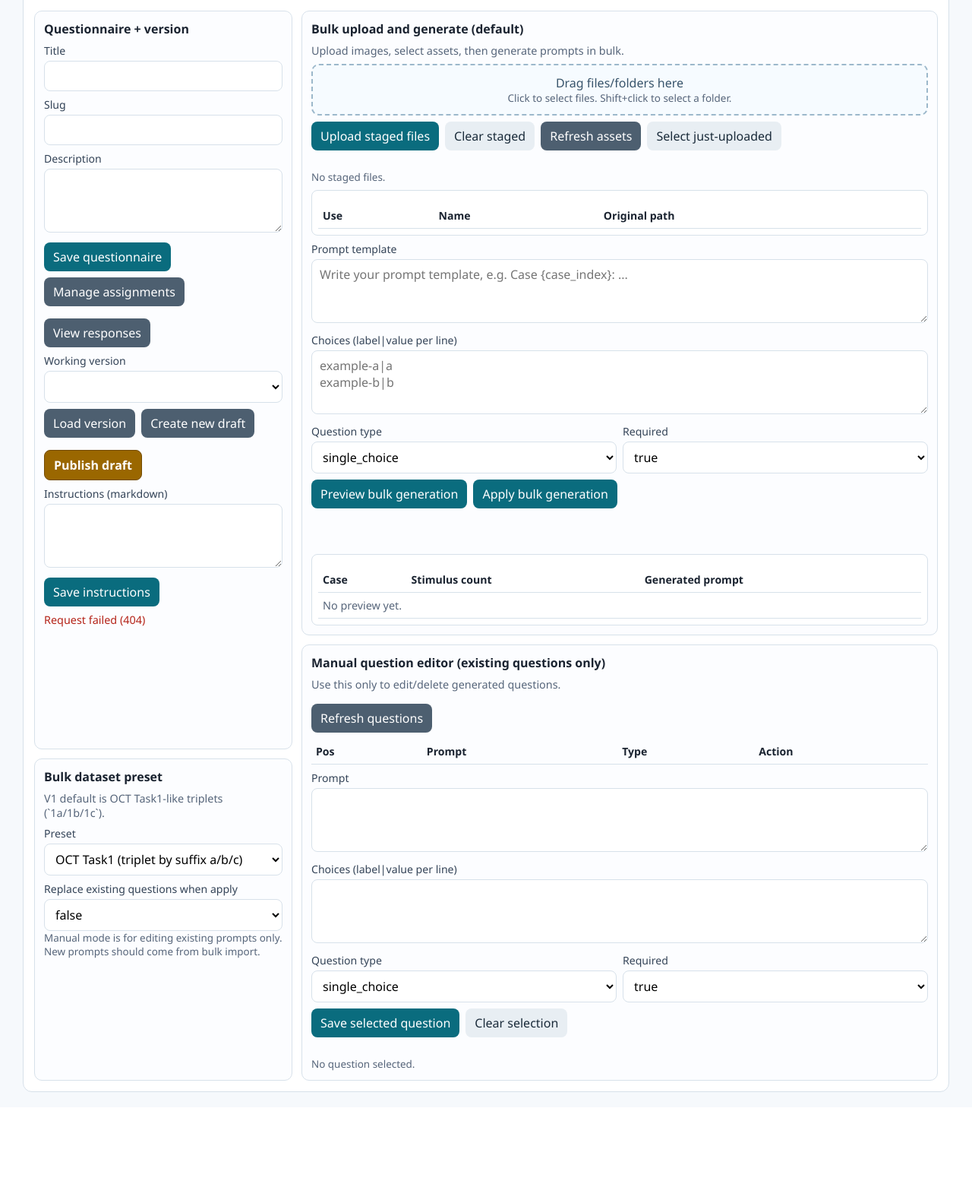
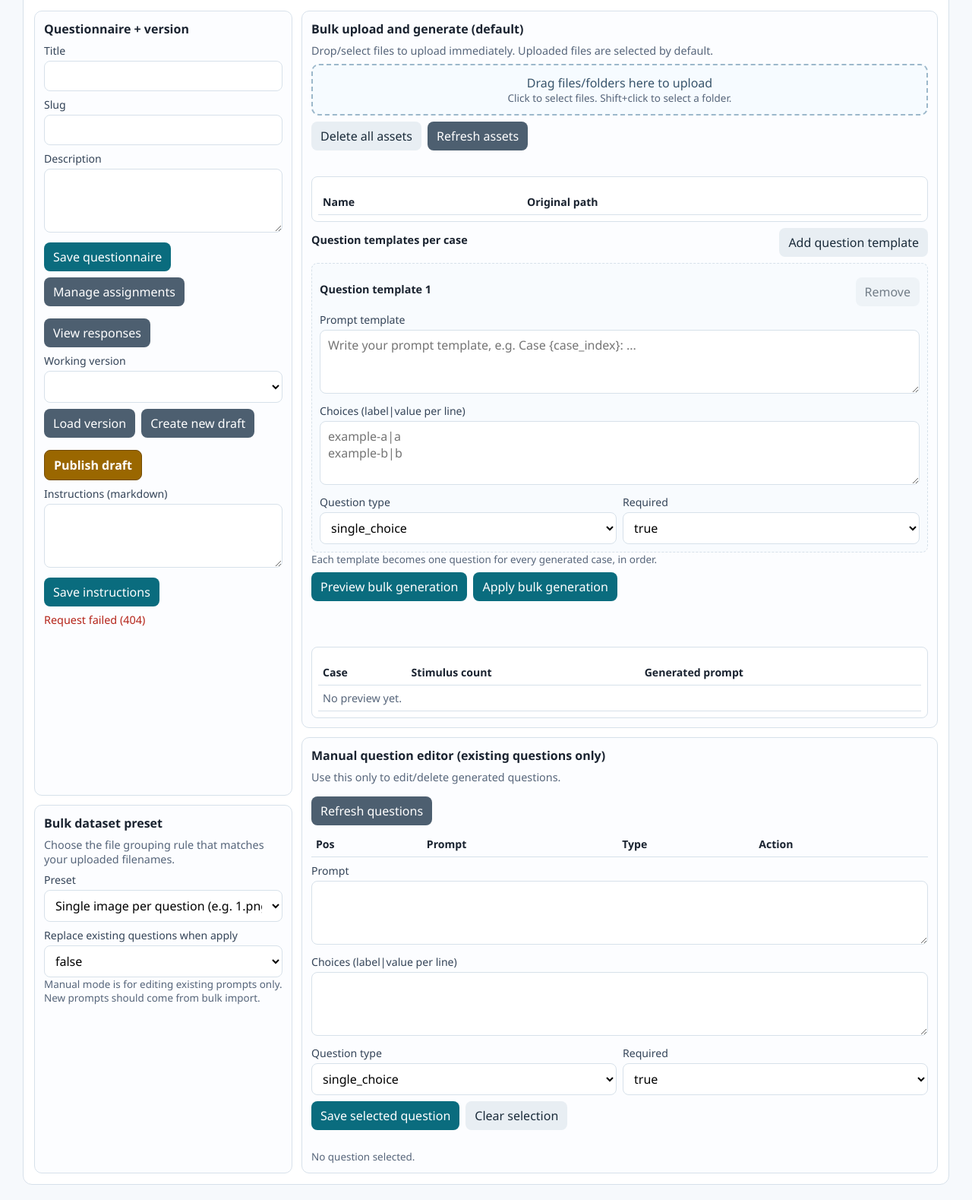
Before and after one commit to berenslab/medirater, a FastAPI app: template templates/questionnaire_design.html in a window 1280 px wide. Shown: the part 104-1683 px from the top of the page at 76% size. Before the commit the page ends 1541 px from the top, so only its background shows below. Run offline with FastAPI, Linux system fonts and the light colour scheme; the template is opened without the code that fills it: most values are stand-ins (such as "Sample title", 1, 10 or a date in 2020); lists and menus that the app fills with data are empty; parts of the project's set-up code (start-up, migrations or seed data) failed here and were passed over; some libraries are stand-ins or nearby versions.

Commit message:
refactor: case per page

```diff
--- a/templates/questionnaire_design.html
+++ b/templates/questionnaire_design.html
@@ -169,6 +169,20 @@
     }
 
     .small { font-size: 0.84rem; color: var(--muted); }
+    .bulk-template-card {
+      margin-top: 8px;
+      padding: 10px;
+      border: 1px dashed var(--border);
+      border-radius: 8px;
+      background: #f8fbfe;
+    }
+    .bulk-template-header {
+      display: flex;
+      justify-content: space-between;
+      align-items: center;
+      gap: 8px;
+      margin-bottom: 6px;
+    }
 
     @media (max-width: 980px) {
       .layout { grid-template-columns: 1fr; }
@@ -228,11 +242,14 @@
 
         <article class="card">
           <h2>Bulk dataset preset</h2>
-          <p class="muted">V1 default is OCT Task1-like triplets (`1a/1b/1c`).</p>
+          <p class="muted">Choose the file grouping rule that matches your uploaded filenames.</p>
 
           <label for="dataset-preset">Preset</label>
           <select id="dataset-preset">
-            <option value="oct_task1_triplet">OCT Task1 (triplet by suffix a/b/c)</option>
+            <option value="single_per_file">Single image per question (e.g. 1.png, 2.png)</option>
+            <option value="triplet_by_suffix">Triplet by suffix (e.g. 1a/1b/1c)</option>
+            <option value="paired_by_filename">Paired by folder+filename</option>
+            <option value="case_with_patches">Case with patches (img/patch folders)</option>
           </select>
 
           <label for="replace-existing">Replace existing questions when apply</label>
@@ -248,10 +265,10 @@
       <section class="stack">
         <article class="card">
           <h2>Bulk upload and generate (default)</h2>
-          <p class="muted">Upload images, select assets, then generate prompts in bulk.</p>
+          <p class="muted">Drop/select files to upload immediately. Uploaded files are selected by default.</p>
 
           <div id="dropzone" class="dropzone">
-            Drag files/folders here
+            Drag files/folders here to upload
             <div class="small">Click to select files. Shift+click to select a folder.</div>
           </div>
 
@@ -259,19 +276,15 @@
           <input id="picker-folder" type="file" webkitdirectory directory multiple style="display:none;" />
 
           <div class="row">
-            <button id="upload-btn">Upload staged files</button>
-            <button id="clear-staged-btn" class="ghost">Clear staged</button>
+            <button id="delete-assets-btn" class="ghost">Delete all assets</button>
             <button id="refresh-assets-btn" class="secondary">Refresh assets</button>
-            <button id="select-uploaded-btn" class="ghost">Select just-uploaded</button>
           </div>
           <div id="upload-status" class="status"></div>
-          <div id="staged-info" class="small"></div>
 
           <div class="scroll" style="margin-top:8px;">
             <table>
               <thead>
                 <tr>
-                  <th>Use</th>
                   <th>Name</th>
                   <th>Original path</th>
                 </tr>
@@ -280,30 +293,12 @@
             </table>
           </div>
 
-          <label for="bulk-prompt">Prompt template</label>
-          <textarea id="bulk-prompt" placeholder="Write your prompt template, e.g. Case {case_index}: ..."></textarea>
-
-          <label for="bulk-choices">Choices (label|value per line)</label>
-          <textarea id="bulk-choices" placeholder="example-a|a&#10;example-b|b"></textarea>
-
-          <div class="grid-2">
-            <div>
-              <label for="bulk-type">Question type</label>
-              <select id="bulk-type">
-                <option value="single_choice">single_choice</option>
-                <option value="multi_choice">multi_choice</option>
-                <option value="short_text">short_text</option>
-                <option value="long_text">long_text</option>
-              </select>
-            </div>
-            <div>
-              <label for="bulk-required">Required</label>
-              <select id="bulk-required">
-                <option value="true">true</option>
-                <option value="false">false</option>
-              </select>
-            </div>
+          <div class="row" style="justify-content:space-between;">
+            <strong style="font-size:0.9rem;">Question templates per case</strong>
+            <button id="add-bulk-template-btn" class="ghost" type="button">Add question template</button>
           </div>
+          <div id="bulk-template-list"></div>
+          <div class="small">Each template becomes one question for every generated case, in order.</div>
 
           <div class="row">
             <button id="preview-btn">Preview bulk generation</button>
@@ -389,12 +384,11 @@
       questionnaire: null,
       selectedVersionId: null,
       versionDetail: null,
-      stagedFiles: [],
       assets: [],
-      selectedAssetIds: new Set(),
-      latestUploadedIds: [],
       previewCases: [],
       selectedQuestionId: null,
+      isUploadingAssets: false,
+      bulkTemplateCounter: 0,
     };
 
     function setStatus(id, message, mode = "ok") {
@@ -432,6 +426,70 @@
 
     function choicesToText(choices) {
       return (choices || []).map((item) => `${item.label}|${item.value}`).join("\n");
+    }
+
+    function listBulkTemplateCards() {
+      return Array.from(document.querySelectorAll("[data-bulk-template-id]"));
+    }
+
+    function syncBulkTemplateRemoveButtons() {
+      const cards = listBulkTemplateCards();
+      const disableRemove = cards.length <= 1;
+      for (const button of document.querySelectorAll("[data-remove-bulk-template-id]")) {
+        button.disabled = disableRemove;
+      }
+    }
+
+    function addBulkTemplate(initial = {}) {
+      state.bulkTemplateCounter += 1;
+      const templateId = String(state.bulkTemplateCounter);
+      const promptTemplate = initial.prompt_template || "";
+      const choicesText = choicesToText(initial.choices || []);
+      const questionType = initial.question_type || "single_choice";
+      const required = initial.is_required === false ? "false" : "true";
+
+      const card = document.createElement("section");
+      card.className = "bulk-template-card";
+      card.setAttribute("data-bulk-template-id", templateId);
+      card.innerHTML = `
+        <div class="bulk-template-header">
+          <strong style="font-size:0.9rem;">Question template ${templateId}</strong>
+          <button type="button" class="ghost" data-remove-bulk-template-id="${templateId}">Remove</button>
+        </div>
+
+        <label>Prompt template</label>
+        <textarea data-field="prompt" placeholder="Write your prompt template, e.g. Case {case_index}: ...">${promptTemplate}</textarea>
+
+        <label>Choices (label|value per line)</label>
+        <textarea data-field="choices" placeholder="example-a|a&#10;example-b|b">${choicesText}</textarea>
+
+        <div class="grid-2">
+          <div>
+            <label>Question type</label>
+            <select data-field="type">
+              <option value="single_choice" ${questionType === "single_choice" ? "selected" : ""}>single_choice</option>
+              <option value="multi_choice" ${questionType === "multi_choice" ? "selected" : ""}>multi_choice</option>
+              <option value="short_text" ${questionType === "short_text" ? "selected" : ""}>short_text</option>
+              <option value="long_text" ${questionType === "long_text" ? "selected" : ""}>long_text</option>
+            </select>
+          </div>
+          <div>
+            <label>Required</label>
+            <select data-field="required">
+              <option value="true" ${required === "true" ? "selected" : ""}>true</option>
+              <option value="false" ${required === "false" ? "selected" : ""}>false</option>
+            </select>
+          </div>
+        </div>
+      `;
+
+      document.getElementById("bulk-template-list").appendChild(card);
+      const removeBtn = card.querySelector("[data-remove-bulk-template-id]");
+      removeBtn.addEventListener("click", () => {
+        card.remove();
+        syncBulkTemplateRemoveButtons();
+      });
+      syncBulkTemplateRemoveButtons();
     }
 
     function selectedVersionMeta() {
@@ -551,44 +609,19 @@
       tbody.innerHTML = "";
       if (!state.assets.length) {
         const tr = document.createElement("tr");
-        tr.innerHTML = '<td colspan="3" class="muted">No assets uploaded.</td>';
+        tr.innerHTML = '<td colspan="2" class="muted">No assets uploaded.</td>';
         tbody.appendChild(tr);
         return;
       }
 
       for (const asset of state.assets) {
-        const checked = state.selectedAssetIds.has(asset.id) ? "checked" : "";
         const tr = document.createElement("tr");
         tr.innerHTML = `
-          <td><input type="checkbox" data-asset-id="${asset.id}" ${checked}></td>
           <td>${asset.file_name}</td>
           <td>${asset.original_path || "-"}</td>
         `;
         tbody.appendChild(tr);
       }
-
-      for (const cb of document.querySelectorAll("[data-asset-id]")) {
-        cb.addEventListener("change", (event) => {
-          const assetId = event.currentTarget.getAttribute("data-asset-id");
-          if (!assetId) return;
-          if (event.currentTarget.checked) {
-            state.selectedAssetIds.add(assetId);
-          } else {
-            state.selectedAssetIds.delete(assetId);
-          }
-        });
-      }
-    }
-
-    function renderStagedInfo() {
-      const el = document.getElementById("staged-info");
-      if (!state.stagedFiles.length) {
-        el.textContent = "No staged files.";
-        return;
-      }
-      const sample = state.stagedFiles.slice(0, 4).map((item) => item.relativePath).join(", ");
-      const suffix = state.stagedFiles.length > 4 ? ` (+${state.stagedFiles.length - 4} more)` : "";
-      el.textContent = `Staged ${state.stagedFiles.length} files: ${sample}${suffix}`;
     }
 
     function renderPreview() {
@@ -603,7 +636,12 @@
       }
 
       for (const item of state.previewCases) {
-        const prompt = item.questions && item.questions[0] ? item.questions[0].prompt_text : "-";
+        const prompts = (item.questions || []).map((question) => question.prompt_text);
+        const prompt = prompts.length === 0
+          ? "-"
+          : prompts.length === 1
+            ? prompts[0]
+            : `${prompts[0]} | ${prompts[1]}${prompts.length > 2 ? ` | +${prompts.length - 2} more` : ""}`;
         const tr = document.createElement("tr");
         tr.innerHTML = `
           <td>${item.case_key}</td>
@@ -645,23 +683,60 @@
     async function loadAssets() {
       const items = await requestJson(`/api/admin/assets?limit=500&questionnaire_id=${encodeURIComponent(QUESTIONNAIRE_ID)}`);
       state.assets = items || [];
-      const valid = new Set(state.assets.map((item) => item.id));
-      for (const id of Array.from(state.selectedAssetIds)) {
-        if (!valid.has(id)) state.selectedAssetIds.delete(id);
-      }
       renderAssets();
     }
 
-    function stageFiles(files) {
+    async function uploadFiles(files) {
+      if (state.isUploadingAssets) {
+        setStatus("upload-status", "Upload already in progress.", "warn");
+        return;
+      }
+
+      const selectedFiles = [];
       for (const file of files) {
         if (!file || !file.size) continue;
         const relativePath = file.webkitRelativePath && file.webkitRelativePath.trim()
           ? file.webkitRelativePath.trim().replaceAll("\\", "/")
           : file.name;
-        state.stagedFiles.push({ file, relativePath });
+        selectedFiles.push({ file, relativePath });
       }
-      renderStagedInfo();
-      setStatus("upload-status", `Staged ${state.stagedFiles.length} files.`, "ok");
+      if (!selectedFiles.length) {
+        setStatus("upload-status", "No files selected.", "err");
+        return;
+      }
+
+      state.isUploadingAssets = true;
+      try {
+        const form = new FormData();
+        form.append("questionnaire_id", QUESTIONNAIRE_ID);
+        for (const item of selectedFiles) {
+          form.append("files", item.file, item.relativePath || item.file.name);
+          form.append("paths", item.relativePath || item.file.name);
+        }
+
+        const response = await fetch("/api/admin/assets/upload", {
+          method: "POST",
+          credentials: "include",
+          body: form,
+        });
+
+        let payload = [];
+        try {
+          payload = await response.json();
+        } catch (_error) {
+          payload = [];
+        }
+        if (!response.ok) {
+          throw new Error(payload.detail || `Upload failed (${response.status})`);
+        }
+
+        setStatus("upload-status", `Uploaded ${payload.length} files.`, "ok");
+        await loadAssets();
+      } catch (error) {
+        setStatus("upload-status", error.message || String(error), "err");
+      } finally {
+        state.isUploadingAssets = false;
+      }
     }
 
     function setupDropzone() {
@@ -699,30 +774,48 @@
       dz.addEventListener("drop", (event) => {
         event.preventDefault();
         dz.classList.remove("dragover");
-        stageFiles(Array.from(event.dataTransfer?.files || []));
+        void uploadFiles(Array.from(event.dataTransfer?.files || []));
       });
 
       filesPicker.addEventListener("change", (event) => {
-        stageFiles(Array.from(event.currentTarget.files || []));
+        void uploadFiles(Array.from(event.currentTarget.files || []));
         event.currentTarget.value = "";
       });
       folderPicker.addEventListener("change", (event) => {
-        stageFiles(Array.from(event.currentTarget.files || []));
+        void uploadFiles(Array.from(event.currentTarget.files || []));
         event.currentTarget.value = "";
       });
     }
 
     function getRecipeConfigForPreset() {
       const preset = document.getElementById("dataset-preset").value;
-      if (preset === "oct_task1_triplet") {
+      if (preset === "single_per_file") {
+        return {
+          recipe_type: "single_per_file",
+          recipe_config: {},
+        };
+      }
+      if (preset === "triplet_by_suffix") {
         return {
           recipe_type: "triplet_by_suffix",
           recipe_config: { suffixes: ["a", "b", "c"], strict: true },
         };
       }
+      if (preset === "paired_by_filename") {
+        return {
+          recipe_type: "paired_by_filename",
+          recipe_config: { left_folder: "no_support", right_folder: "with_support", strict: true },
+        };
+      }
+      if (preset === "case_with_patches") {
+        return {
+          recipe_type: "case_with_patches",
+          recipe_config: { img_folder: "img", patch_folder: "patch", strict: true },
+        };
+      }
       return {
-        recipe_type: "triplet_by_suffix",
-        recipe_config: { suffixes: ["a", "b", "c"], strict: true },
+        recipe_type: "single_per_file",
+        recipe_config: {},
       };
     }
 
@@ -730,41 +823,48 @@
       if (!selectedVersionIsDraft()) {
         throw new Error("Only draft versions are editable.");
       }
-      const assetIds = Array.from(state.selectedAssetIds);
+      const assetIds = state.assets.map((item) => item.id);
       if (!assetIds.length) {
-        throw new Error("Select at least one uploaded asset.");
+        throw new Error("Upload at least one asset first.");
       }
 
-      const promptTemplate = document.getElementById("bulk-prompt").value.trim();
-      if (!promptTemplate) {
-        throw new Error("Prompt template is required.");
+      const templateCards = listBulkTemplateCards();
+      if (!templateCards.length) {
+        throw new Error("Add at least one question template.");
       }
 
-      const questionType = document.getElementById("bulk-type").value;
-      const isRequired = document.getElementById("bulk-required").value === "true";
-      const parsedChoices = parseChoices(document.getElementById("bulk-choices").value);
+      const questionTemplates = templateCards.map((card, index) => {
+        const promptTemplate = card.querySelector("[data-field='prompt']")?.value.trim() || "";
+        if (!promptTemplate) {
+          throw new Error(`Prompt template is required for question template ${index + 1}.`);
+        }
 
-      if ((questionType === "single_choice" || questionType === "multi_choice") && parsedChoices.length === 0) {
-        throw new Error("Choice-based prompt requires choices.");
-      }
-      if ((questionType === "short_text" || questionType === "long_text") && parsedChoices.length > 0) {
-        throw new Error("Text prompt cannot include choices.");
-      }
+        const questionType = card.querySelector("[data-field='type']")?.value || "single_choice";
+        const isRequired = (card.querySelector("[data-field='required']")?.value || "true") === "true";
+        const parsedChoices = parseChoices(card.querySelector("[data-field='choices']")?.value || "");
+
+        if ((questionType === "single_choice" || questionType === "multi_choice") && parsedChoices.length === 0) {
+          throw new Error(`Choice-based template ${index + 1} requires choices.`);
+        }
+        if ((questionType === "short_text" || questionType === "long_text") && parsedChoices.length > 0) {
+          throw new Error(`Text template ${index + 1} cannot include choices.`);
+        }
+
+        return {
+          prompt_template: promptTemplate,
+          question_type: questionType,
+          is_required: isRequired,
+          choices: parsedChoices,
+          config: {},
+        };
+      });
 
       const recipe = getRecipeConfigForPreset();
       return {
         recipe_type: recipe.recipe_type,
         asset_ids: assetIds,
         recipe_config: recipe.recipe_config,
-        question_templates: [
-          {
-            prompt_template: promptTemplate,
-            question_type: questionType,
-            is_required: isRequired,
-            choices: parsedChoices,
-            config: {},
-          },
-        ],
+        question_templates: questionTemplates,
       };
     }
 
@@ -777,7 +877,9 @@
         setStatus("version-status", error.message || String(error), "err");
       }
 
-      renderStagedInfo();
+      if (!listBulkTemplateCards().length) {
+        addBulkTemplate();
+      }
       renderPreview();
       setupDropzone();
     }
@@ -793,6 +895,10 @@
       } catch (error) {
         setStatus("version-status", error.message || String(error), "err");
       }
+    });
+
+    document.getElementById("add-bulk-template-btn").addEventListener("click", () => {
+      addBulkTemplate();
     });
 
     document.getElementById("save-q-btn").addEventListener("click", async () => {
@@ -872,53 +978,6 @@
       window.location.assign(`/questionnaires/${QUESTIONNAIRE_ID}/responses`);
     });
 
-    document.getElementById("clear-staged-btn").addEventListener("click", () => {
-      state.stagedFiles = [];
-      renderStagedInfo();
-      setStatus("upload-status", "Cleared staged files.", "ok");
-    });
-
-    document.getElementById("upload-btn").addEventListener("click", async () => {
-      try {
-        if (!state.stagedFiles.length) {
-          throw new Error("No staged files to upload.");
-        }
-
-        const form = new FormData();
-        form.append("questionnaire_id", QUESTIONNAIRE_ID);
-        for (const item of state.stagedFiles) {
-          form.append("files", item.file, item.relativePath || item.file.name);
-          form.append("paths", item.relativePath || item.file.name);
-        }
-
-        const response = await fetch("/api/admin/assets/upload", {
-          method: "POST",
-          credentials: "include",
-          body: form,
-        });
-
-        let payload = [];
-        try {
-          payload = await response.json();
-        } catch (_error) {
-          payload = [];
-        }
-
-        if (!response.ok) {
-          throw new Error(payload.detail || `Upload failed (${response.status})`);
-        }
-
-        state.latestUploadedIds = (payload || []).map((item) => item.id);
-        state.selectedAssetIds = new Set(state.latestUploadedIds);
-        state.stagedFiles = [];
-        renderStagedInfo();
-        setStatus("upload-status", `Uploaded ${state.latestUploadedIds.length} files.`, "ok");
-        await loadAssets();
-      } catch (error) {
-        setStatus("upload-status", error.message || String(error), "err");
-      }
-    });
-
     document.getElementById("refresh-assets-btn").addEventListener("click", async () => {
       try {
         await loadAssets();
@@ -928,10 +987,18 @@
       }
     });
 
-    document.getElementById("select-uploaded-btn").addEventListener("click", () => {
-      state.selectedAssetIds = new Set(state.latestUploadedIds);
-      renderAssets();
-      setStatus("upload-status", `Selected ${state.latestUploadedIds.length} just-uploaded assets.`, "ok");
+    document.getElementById("delete-assets-btn").addEventListener("click", async () => {
+      const ok = window.confirm("Delete all assets for this questionnaire?");
+      if (!ok) {
+        return;
+      }
+      try {
+        await requestJson(`/api/admin/assets/questionnaire/${QUESTIONNAIRE_ID}`, { method: "DELETE" });
+        await loadAssets();
+        setStatus("upload-status", "All questionnaire assets deleted.", "ok");
+      } catch (error) {
+        setStatus("upload-status", error.message || String(error), "err");
+      }
     });
 
     document.getElementById("preview-btn").addEventListener("click", async () => {
@@ -948,11 +1015,21 @@
 
         state.previewCases = preview.cases || [];
         renderPreview();
-        setStatus("bulk-status", `Preview generated ${state.previewCases.length} cases.`, "ok");
+        const hasCases = state.previewCases.length > 0;
+        setStatus(
+          "bulk-status",
+          `Preview generated ${state.previewCases.length} cases.`,
+          hasCases ? "ok" : "warn",
+        );
+        const warningMessages = preview.warnings || [];
+        const hasSuffixMismatch = warningMessages.some((item) => item.includes("does not match suffix pattern"));
+        const hint = !hasCases && hasSuffixMismatch
+          ? " Hint: your files look like single images (e.g. 1.png). Use the 'Single image per question' preset."
+          : "";
         setStatus(
           "bulk-warnings",
-          (preview.warnings || []).length ? `Warnings: ${(preview.warnings || []).join(" | ")}` : "No warnings.",
-          (preview.warnings || []).length ? "warn" : "ok",
+          warningMessages.length ? `Warnings: ${warningMessages.join(" | ")}${hint}` : "No warnings.",
+          warningMessages.length ? "warn" : "ok",
         );
       } catch (error) {
         setStatus("bulk-status", error.message || String(error), "err");
```
Also changed, not shown: app/routers/assets.py (+27 -1 lines), templates/answer.html (+121 -70 lines), tests/test_bulk_recipes.py (+39 -0 lines).
